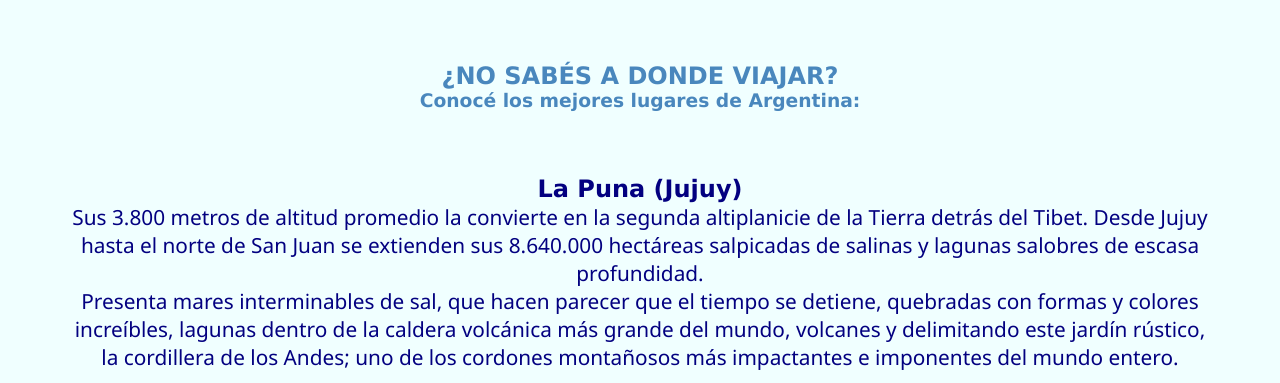
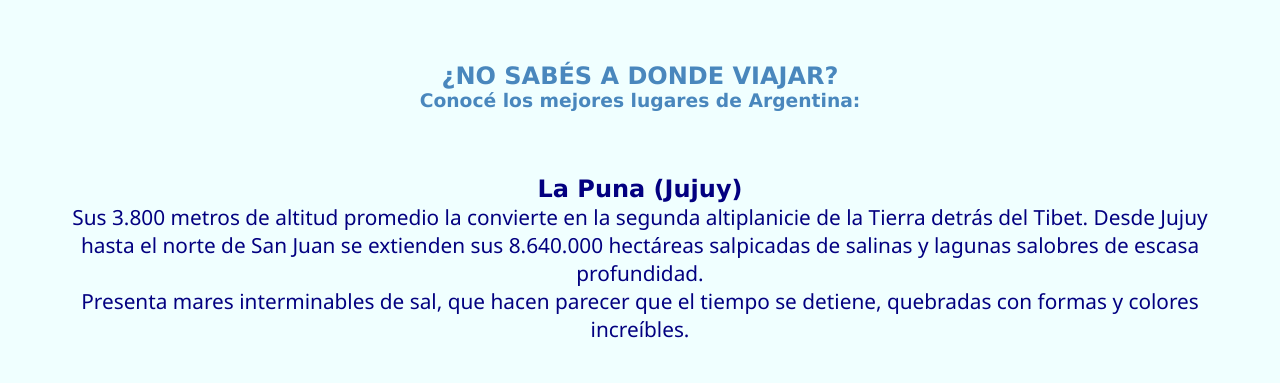
Before and after one commit to Azzoe27/pagconarg, a plain HTML site: page index.html in a window 1280 px wide. Shown: the part 152-535 px from the top of the page. Drawn offline with Linux system fonts and the light colour scheme.

Commit message:
Update index.html

```diff
--- a/index.html
+++ b/index.html
@@ -45,7 +45,7 @@
                             Sus 3.800 metros de altitud promedio la convierte en la segunda altiplanicie de la Tierra detrás del Tibet. Desde Jujuy hasta el norte de San Juan se extienden sus 8.640.000 hectáreas salpicadas de salinas y lagunas salobres de escasa profundidad.
                         </p>
                         <p>
-                            Presenta mares interminables de sal, que hacen parecer que el tiempo se detiene, quebradas con formas y colores increíbles, lagunas dentro de la caldera volcánica más grande del mundo, volcanes y delimitando este jardín rústico, la cordillera de los Andes; uno de los cordones montañosos más impactantes e imponentes del mundo entero.
+                            Presenta mares interminables de sal, que hacen parecer que el tiempo se detiene, quebradas con formas y colores increíbles.
                         </p>
                     </div>
 
```
